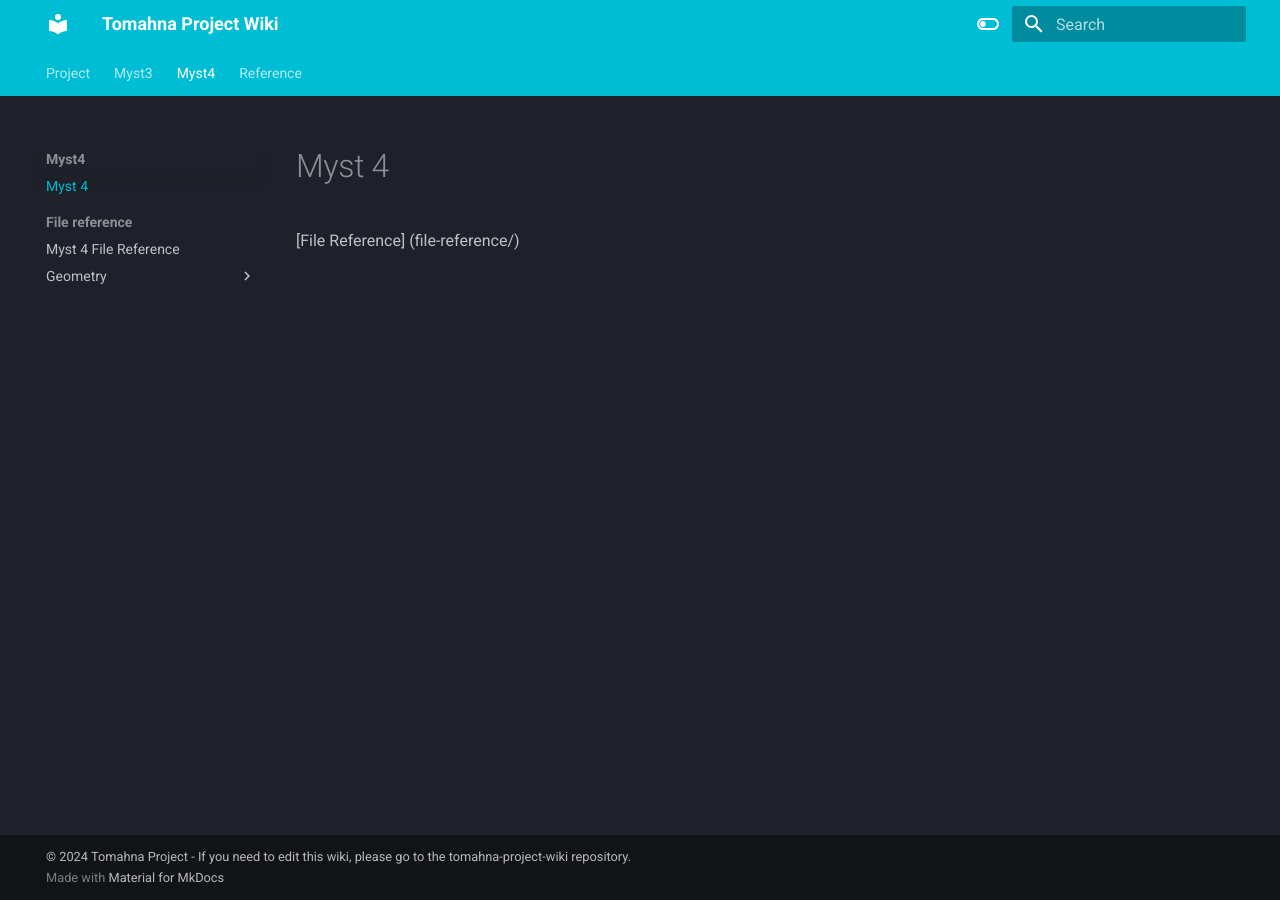
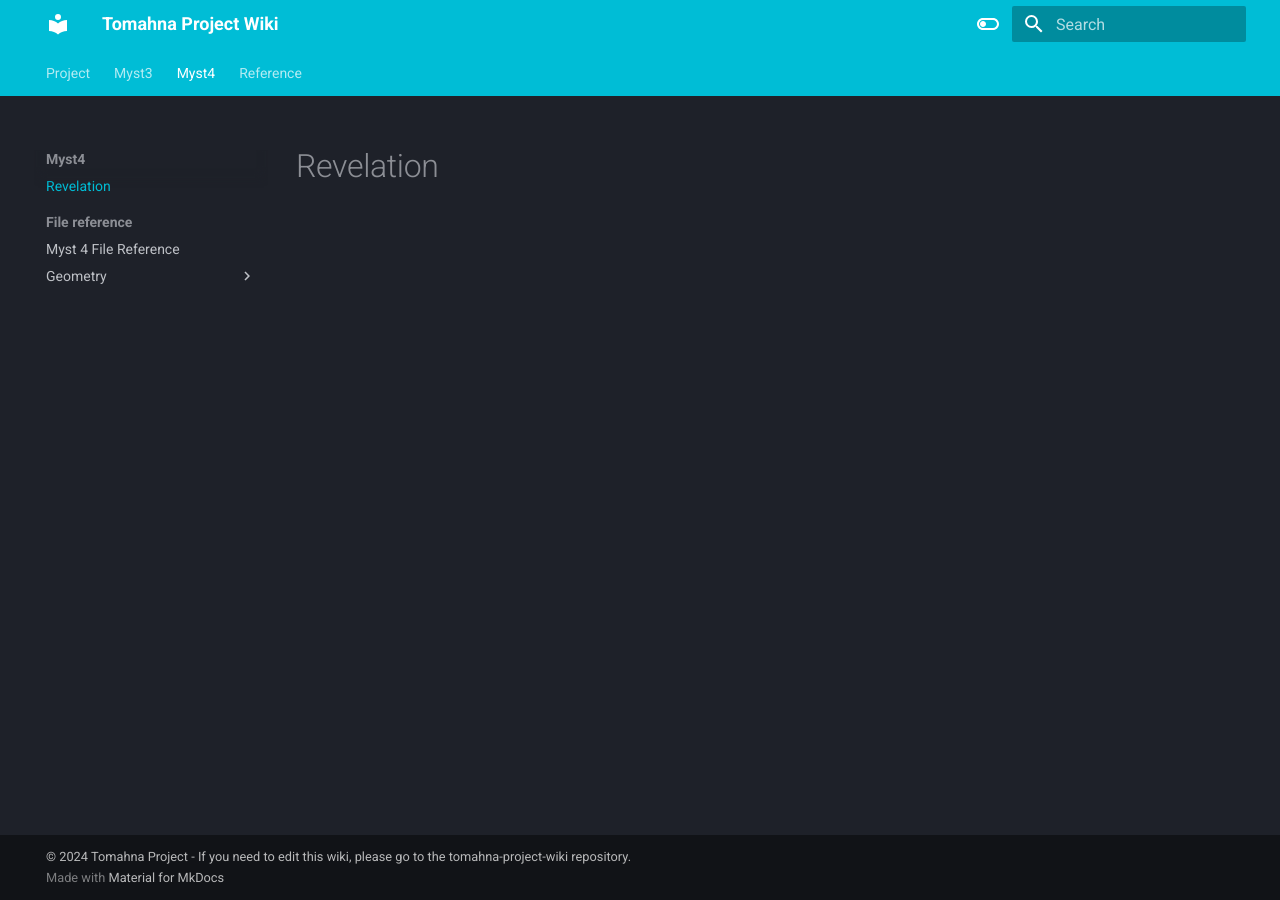
Before and after one commit to TomahnaProject/tomahna-project-wiki, an MkDocs documentation site: the page built from docs/myst4/index.md, in a window 1280 px wide. Built offline with MkDocs 1.6.1 and Material for MkDocs 9.7.7, drawn with Linux system fonts in a browser that asks for light colours.

Commit message:
change game index pages

```diff
--- a/docs/myst3/index.md
+++ b/docs/myst3/index.md
@@ -1,2 +1,2 @@
-# Myst 3
-[File Reference] (file-reference/)
+# Exile
+[File Reference] (/file-reference/)
--- a/docs/myst4/index.md
+++ b/docs/myst4/index.md
@@ -1,2 +1 @@
-# Myst 4
-[File Reference] (file-reference/)
+# Revelation
```
